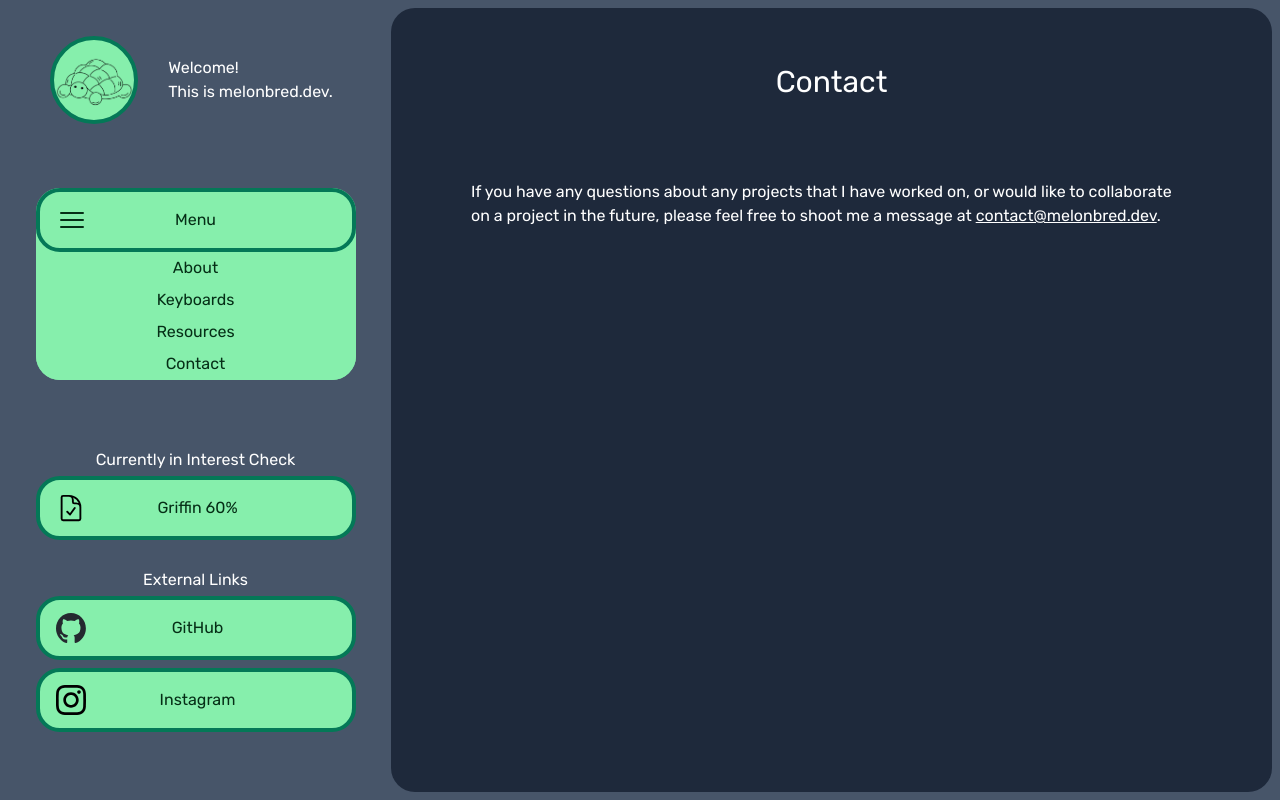
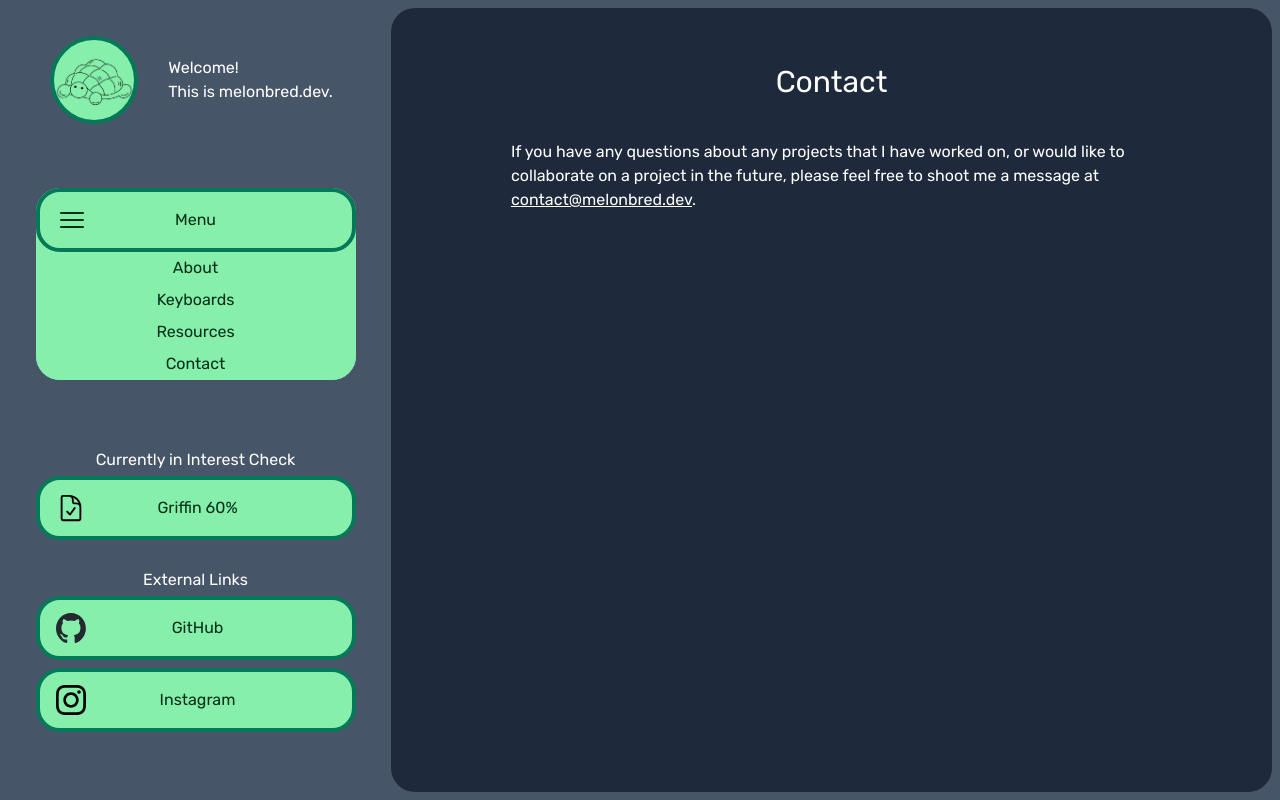
Before and after one commit to melonbred/personal-website, a Next.js app: page /contact in a window 1280 px wide. Built offline with nearby package versions, Linux system fonts and the light colour scheme.

Commit message:
Updated div padding in Contact page.

```diff
--- a/src/app/(content)/contact/page.tsx
+++ b/src/app/(content)/contact/page.tsx
@@ -5,8 +5,8 @@ export default function Contact() {
     <>
       <div className="min-w-screen flex flex-col items-center pb-5 pt-24 lg:pt-10">
         <h1 className="pt-4 text-3xl">Contact</h1>
-        <div className="flex flex-col items-center p-4 md:p-10">
-          <p className="p-10">
+        <div className="flex flex-col items-center p-5 md:px-20">
+          <p className="px-10 py-5">
             If you have any questions about any projects that I have worked on,
             or would like to collaborate on a project in the future, please feel
             free to shoot me a message at{" "}
```
